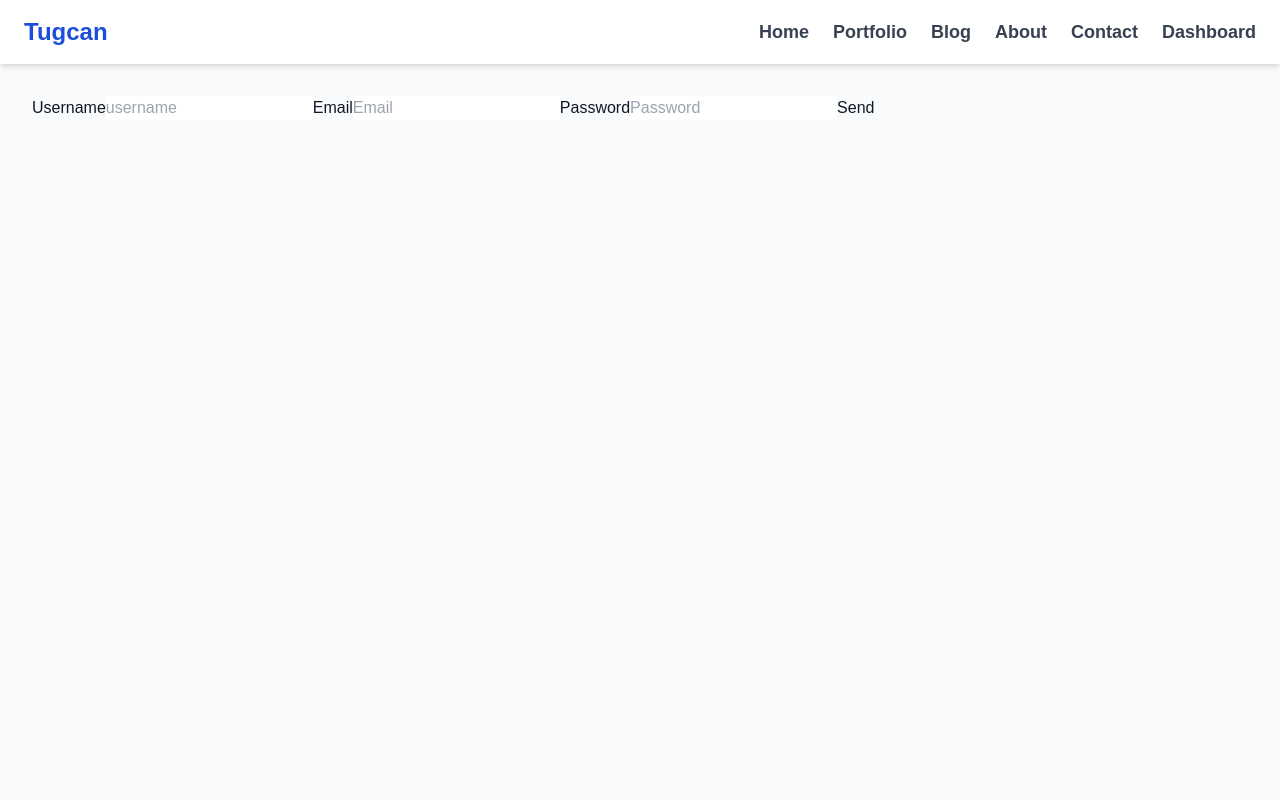
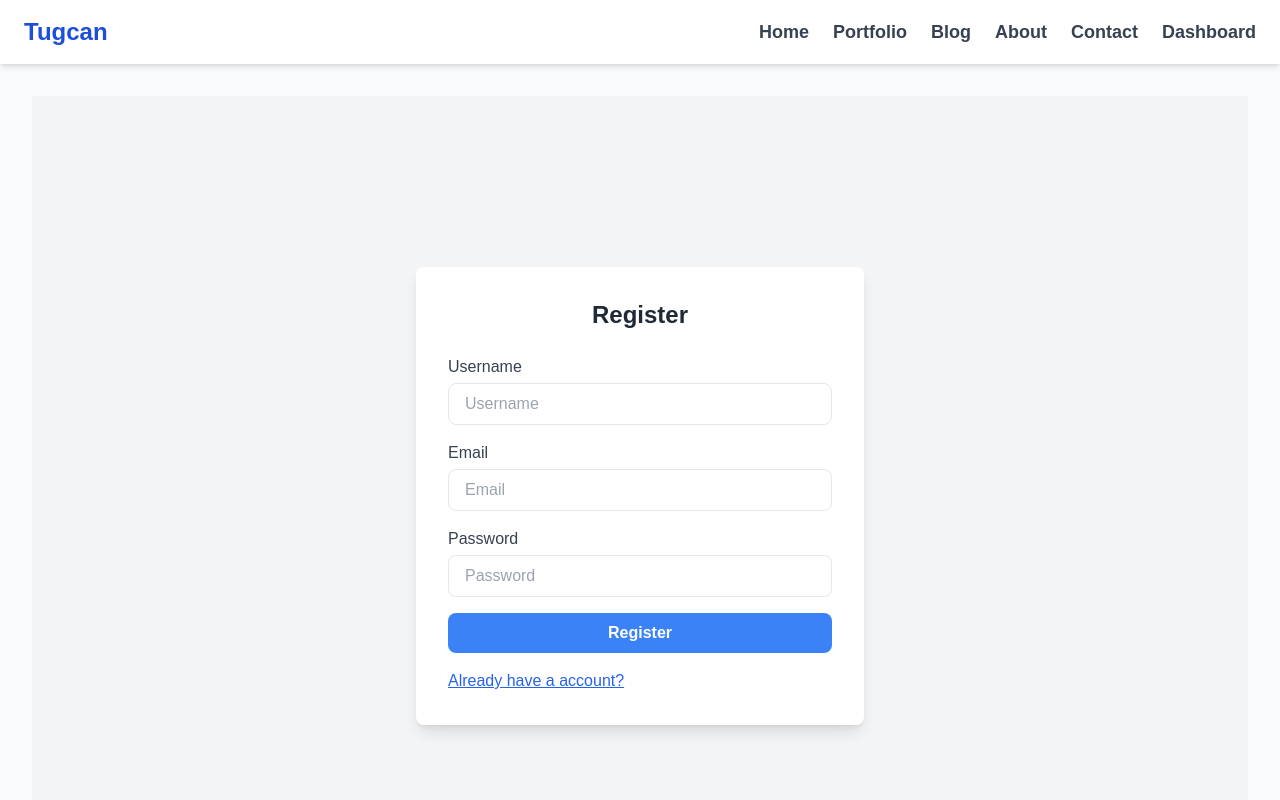
Before and after one commit to tugcan-kartal/Blog, a Next.js app: page /dashboard/register in a window 1280 px wide. Shown: the top 800 px of the page. Built offline with nearby package versions, Linux system fonts and the light colour scheme.

Commit message:
design fixed

```diff
--- a/src/app/dashboard/(auth)/login/page.tsx
+++ b/src/app/dashboard/(auth)/login/page.tsx
@@ -1,4 +1,5 @@
-"use client"
+"use client";
+
 import { signIn } from "next-auth/react";
 import { useState } from "react";
 import { useRouter } from "next/navigation";
@@ -8,7 +9,7 @@ const Login = () => {
   const [password, setPassword] = useState("");
   const [error, setError] = useState("");
 
-    const router=useRouter();
+  const router = useRouter();
 
   const handleCredentialsSignIn = async (e: React.FormEvent) => {
     e.preventDefault();
@@ -21,35 +22,70 @@ const Login = () => {
     if (!result?.ok) {
       setError("Invalid email or password");
     } else {
-      // Optionally, redirect to dashboard after successful sign-in
       router.push("/dashboard");
     }
   };
 
   return (
+    <div className="flex min-h-screen items-center justify-center bg-gray-100">
+      <div className="w-full max-w-md bg-white p-8 shadow-lg rounded-lg">
+        <h2 className="text-2xl font-bold text-gray-800 mb-6 text-center">Login</h2>
+
+        {error && <p className="text-red-500 text-sm mb-4">{error}</p>}
+
+        <form onSubmit={handleCredentialsSignIn} className="space-y-4">
           <div>
-      <form onSubmit={handleCredentialsSignIn}>
+            <label className="block text-gray-700 font-medium">Email</label>
             <input
               type="text"
               name="email"
               placeholder="Email"
               value={email}
               onChange={(e) => setEmail(e.target.value)}
+              className="w-full mt-1 px-4 py-2 border rounded-lg focus:outline-none focus:ring-2 focus:ring-blue-500"
             />
+          </div>
+
+          <div>
+            <label className="block text-gray-700 font-medium">Password</label>
             <input
               type="password"
               name="password"
               placeholder="Password"
               value={password}
               onChange={(e) => setPassword(e.target.value)}
+              className="w-full mt-1 px-4 py-2 border rounded-lg focus:outline-none focus:ring-2 focus:ring-blue-500"
             />
-        <button type="submit">Sign in with Credentials</button>
-        {error && <p>{error}</p>}
+          </div>
+
+          <button
+            type="submit"
+            className="w-full py-2 mt-4 text-white font-semibold rounded-lg bg-blue-500 hover:bg-blue-600 transition-colors"
+          >
+            Sign in with Credentials
+          </button>
         </form>
 
-      <button onClick={() => signIn("google")}>
+        <div className="mt-6 text-center">
+          <p className="text-gray-600 mb-2">Or sign in with</p>
+          <button
+            onClick={() => signIn("google")}
+            className="w-full py-2 text-white font-semibold rounded-lg bg-red-500 hover:bg-red-600 transition-colors"
+          >
             Sign in with Google
           </button>
+
+          <p className="mt-4 text-gray-600">
+            No account?{" "}
+            <button
+              onClick={() => router.push("/dashboard/register")}
+              className="text-blue-500 hover:underline"
+            >
+              Register
+            </button>
+          </p>
+        </div>
+      </div>
     </div>
   );
 };
--- a/src/app/dashboard/(auth)/register/page.tsx
+++ b/src/app/dashboard/(auth)/register/page.tsx
@@ -1,72 +1,106 @@
-"use client"
+"use client";
 
+import { useRouter } from "next/navigation";
 import React, { ChangeEvent, useState } from "react";
 
-const Register=()=>{
+const Register = () => {
+  const [infos, setInfos] = useState({ username: "", email: "", password: "" });
+  const [errorMessages, setErrorMessages] = useState("");
+  const [pending, setPending] = useState(false);
 
-    const [infos,setInfos]=useState({username: "",email: "",password:""});
-    const [errorMessages,setErrorMessages]=useState("");
-    const [pending,setPending]=useState(false);
+  const router = useRouter();
 
-    const handleChange=(e: ChangeEvent<HTMLInputElement>)=>{
-        const {name,value}=e.target;
-        const newInfos={...infos,[name]:value};
-        setInfos(newInfos);
-        console.log(newInfos);
-    }
+  const handleChange = (e: ChangeEvent<HTMLInputElement>) => {
+    const { name, value } = e.target;
+    setInfos((prev) => ({ ...prev, [name]: value }));
+  };
 
-    const handleSubmit=async(e: React.FormEvent<HTMLFormElement>)=>{
+  const handleSubmit = async (e: React.FormEvent<HTMLFormElement>) => {
     e.preventDefault();
 
-        if(!infos.username || !infos.email || !infos.password){
+    if (!infos.username || !infos.email || !infos.password) {
       setErrorMessages("All fields are required");
       return;
     }
 
     try {
       setPending(true);
-            const res=await fetch("/api/auth/register",{
-                method:"POST",
+      const res = await fetch("/api/auth/register", {
+        method: "POST",
         headers: {
-                    "Content-Type": "application/json"
+          "Content-Type": "application/json",
         },
         body: JSON.stringify(infos),
-            })
+      });
 
-            if(res.ok){
+      if (res.ok) {
         console.log("User registered");
-            }else{
+        router.push("/dashboard/login");
+      } else {
         setErrorMessages("Something went wrong");
       }
     } catch (error) {
-            setErrorMessages("Error occured");
-        }finally{
+      setErrorMessages("Error occurred");
+    } finally {
       setPending(false);
     }
+  };
 
+  return (
+    <div className="flex min-h-screen items-center justify-center bg-gray-100">
+      <div className="w-full max-w-md bg-white p-8 shadow-lg rounded-lg">
+        <h2 className="text-2xl font-bold text-gray-800 mb-6 text-center">Register</h2>
+        {errorMessages && <p className="text-red-500 text-sm mb-4">{errorMessages}</p>}
 
-    }
+        <form onSubmit={handleSubmit} className="space-y-4">
+          <div>
+            <label className="block text-gray-700 font-medium">Username</label>
+            <input
+              type="text"
+              name="username"
+              onChange={handleChange}
+              placeholder="Username"
+              className="w-full mt-1 px-4 py-2 border rounded-lg focus:outline-none focus:ring-2 focus:ring-blue-500"
+            />
+          </div>
 
-    return(
           <div>
+            <label className="block text-gray-700 font-medium">Email</label>
+            <input
+              type="email"
+              name="email"
+              onChange={handleChange}
+              placeholder="Email"
+              className="w-full mt-1 px-4 py-2 border rounded-lg focus:outline-none focus:ring-2 focus:ring-blue-500"
+            />
+          </div>
+
           <div>
+            <label className="block text-gray-700 font-medium">Password</label>
+            <input
+              type="password"
+              name="password"
+              onChange={handleChange}
+              placeholder="Password"
+              className="w-full mt-1 px-4 py-2 border rounded-lg focus:outline-none focus:ring-2 focus:ring-blue-500"
+            />
+          </div>
 
-                <form onSubmit={handleSubmit}>
-                    <label>Username</label>
-                    <input name="username"  onChange={handleChange} placeholder="username"/>
+          <button
+            type="submit"
+            disabled={pending}
+            className={`w-full py-2 mt-4 text-white font-semibold rounded-lg bg-blue-500 hover:bg-blue-600 transition-colors ${
+              pending ? "cursor-not-allowed opacity-50" : ""
+            }`}
+          >
+            {pending ? "Submitting..." : "Register"}
+          </button>
 
-                    <label>Email</label>
-                    <input name="email"  onChange={handleChange} placeholder="Email"/>
-
-                    <label>Password</label>
-                    <input name="password"  onChange={handleChange} placeholder="Password"/>
-                    {errorMessages}
-                    <button type="submit">Send</button>
+          <div className="text-blue-600 cursor-pointer underline" onClick={()=>router.push("/dashboard/login")}>Already have a account?</div>
         </form>
-
       </div>
     </div>
-    )
-}
+  );
+};
 
 export default Register;
```
Lines whose indentation alone changed are shown as unchanged.
